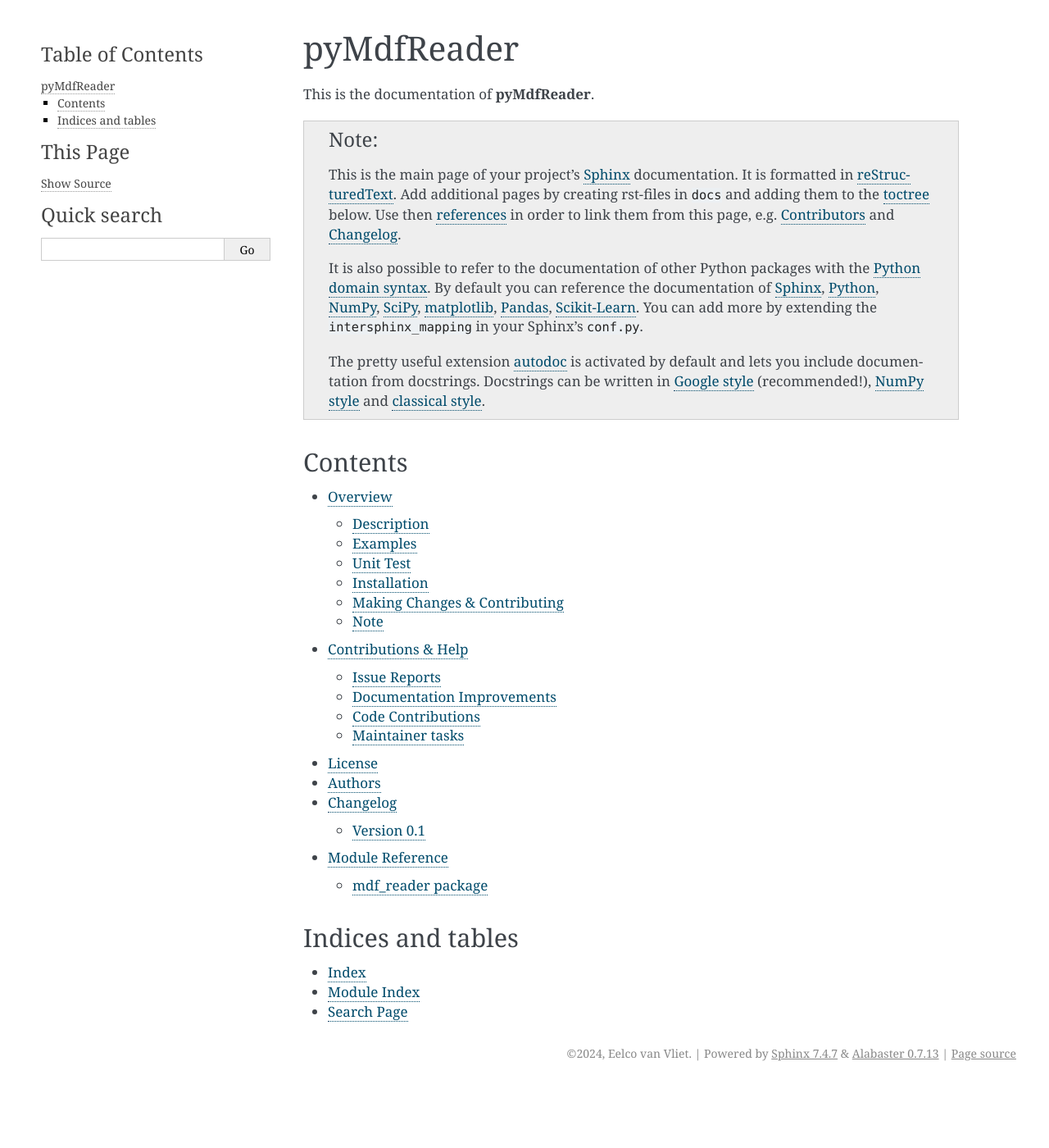
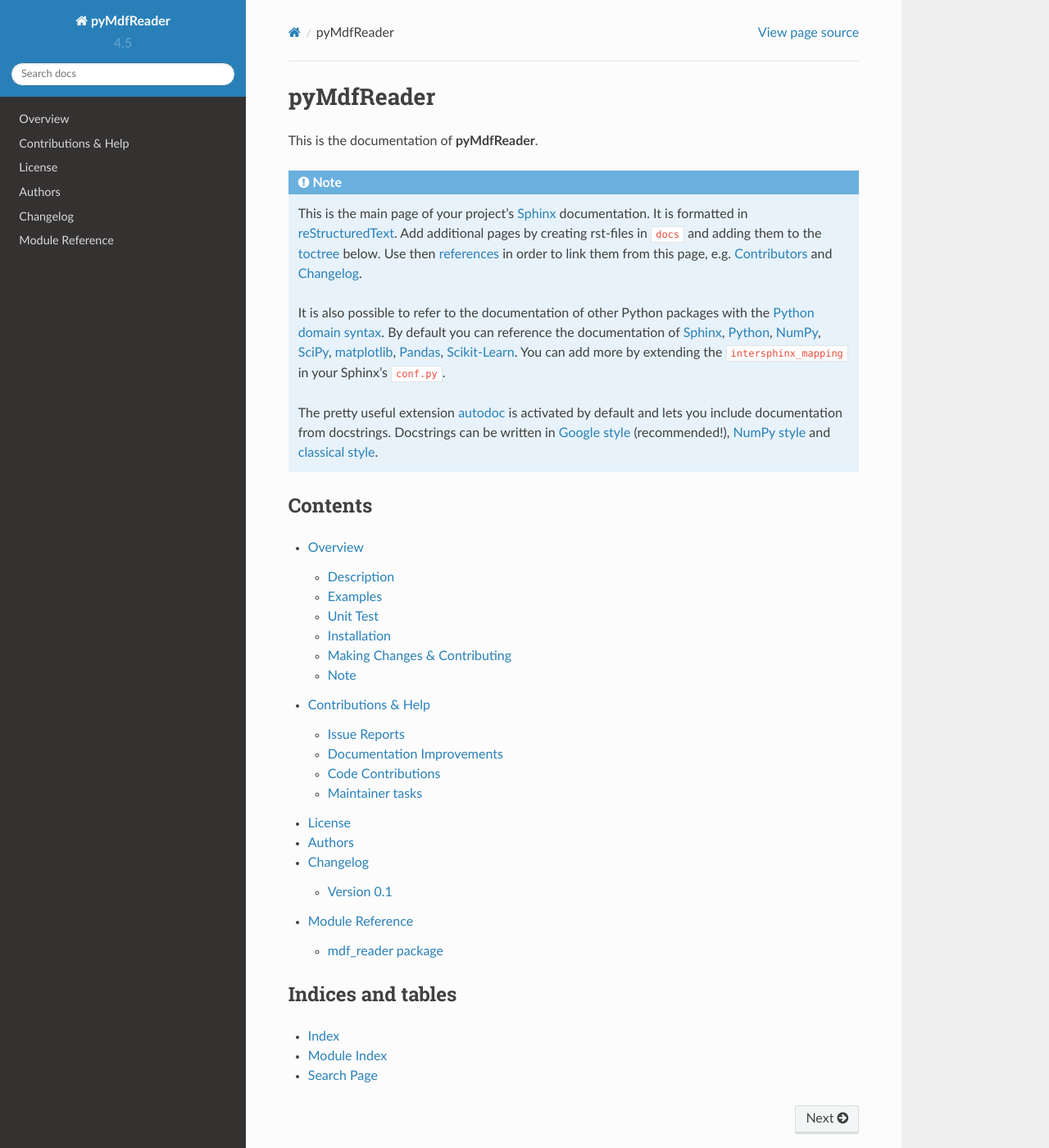
Before and after one commit to eelcovv/pyMdfReader, a Sphinx documentation site: the page built from docs/index.rst, in a window 1280 px wide and 1400 px high. Shown: the whole window at 82% size. Built offline with Sphinx 7.4.7 and the Read the Docs theme 2.0.0, drawn with Linux system fonts in a browser that asks for light colours; some of the changed text lies outside the part shown.

Commit message:
picked rtd theme for documentation

```diff
--- a/docs/conf.py
+++ b/docs/conf.py
@@ -153,15 +153,15 @@
 
 # The theme to use for HTML and HTML Help pages.  See the documentation for
 # a list of builtin themes.
-html_theme = "alabaster"
+html_theme = "sphinx_rtd_theme"
 
 # Theme options are theme-specific and customize the look and feel of a theme
 # further.  For a list of options available for each theme, see the
 # documentation.
-html_theme_options = {
-    "sidebar_width": "300px",
-    "page_width": "1200px"
-}
+# html_theme_options = {
+#    "sidebar_width": "300px",
+#    "page_width": "1200px"
+# }
 
 # Add any paths that contain custom themes here, relative to this directory.
 # html_theme_path = []
--- a/docs/requirements.txt
+++ b/docs/requirements.txt
@@ -1,5 +1,7 @@
+numpy
+pandas
 # Requirements file for ReadTheDocs, check .readthedocs.yml.
 # To build the module reference correctly, make sure every external package
 # under `install_requires` in `setup.cfg` is also listed here!
 sphinx>=3.2.1
-# sphinx_rtd_theme
+sphinx_rtd_theme
```
